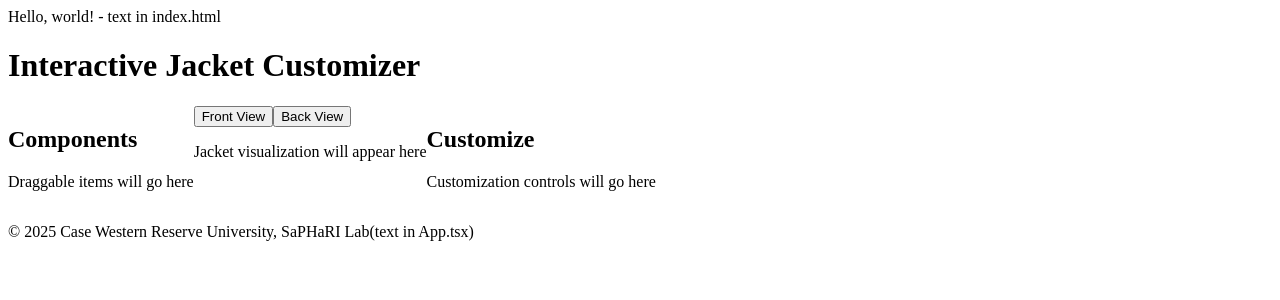
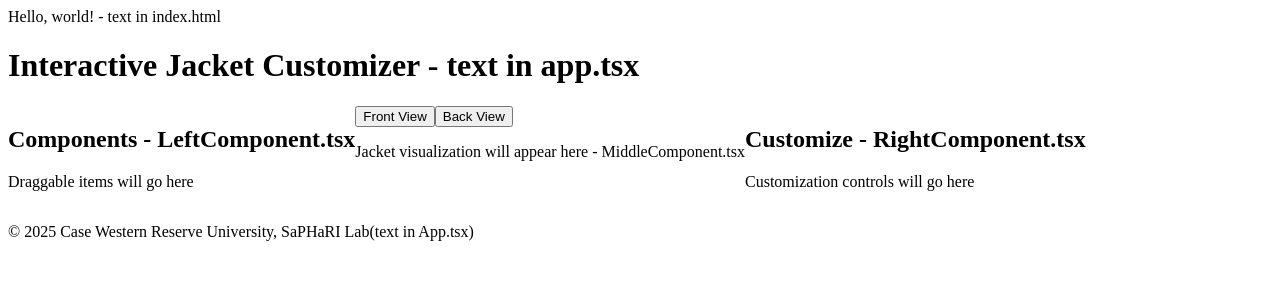
Before and after one commit to CWRU-Collaborative-Coding-Club/interactive-jacket-customizer-research, a React (Create React App) app: page / in a window 1280 px wide. Shown: the top 300 px of the page. Built offline with nearby package versions, Linux system fonts and the light colour scheme.

Commit message:
refactor: update component structure and naming conventions

```diff
--- a/package.json
+++ b/package.json
@@ -52,5 +52,5 @@
   "bugs": {
     "url": "https://github.com/CWRU-Collaborative-Coding-Club/interactive-jacket-customizer-research/issues"
   },
-  "homepage": "https://github.com/CWRU-Collaborative-Coding-Club/interactive-jacket-customizer-research#readme"
+  "homepage": "."
 }
--- a/src/App.tsx
+++ b/src/App.tsx
@@ -1,20 +1,21 @@
 // App.tsx
 import React from 'react';
-import { LeftSidebar } from './components/LeftComponent';
-import { JacketCanvas } from './components/MiddleComponent';
-import { CustomizationPanel } from './components/RightComponent';
+import './App.css';
+import { LeftComponent } from './components/LeftComponent';
+import { MiddleComponent } from './components/MiddleComponent';
+import { RightComponent } from './components/RightComponent';
 
 const App: React.FC = () => {
   return (
     <div>
       <header>
-        <h1>Interactive Jacket Customizer</h1>
+        <h1>Interactive Jacket Customizer - text in app.tsx</h1>
       </header>
       <main>
         <div style={{ display: 'flex' }}>
-          <div><LeftSidebar /></div>
-          <div><JacketCanvas /></div>
-          <div><CustomizationPanel /></div>
+          <div><LeftComponent /></div>
+          <div><MiddleComponent /></div>
+          <div><RightComponent /></div>
         </div>
       </main>
       <footer>
--- a/src/components/LeftComponent.tsx
+++ b/src/components/LeftComponent.tsx
@@ -1,10 +1,10 @@
-// src/components/LeftSidebar.tsx
+// src/components/LeftComponent.tsx
 import React from 'react';
 
-export const LeftSidebar: React.FC = () => {
+export const LeftComponent: React.FC = () => {
   return (
     <div>
-      <h2>Components</h2>
+      <h2>Components - LeftComponent.tsx</h2>
       <div>
         <p>Draggable items will go here</p>
       </div>
--- a/src/components/MiddleComponent.tsx
+++ b/src/components/MiddleComponent.tsx
@@ -1,7 +1,7 @@
-// src/components/JacketCanvas.tsx
+// src/components/MiddleComponent.tsx
 import React from 'react';
 
-export const JacketCanvas: React.FC = () => {
+export const MiddleComponent: React.FC = () => {
   return (
     <div>
       <div>
@@ -9,7 +9,7 @@ export const JacketCanvas: React.FC = () => {
         <button>Back View</button>
       </div>
       <div>
-        <p>Jacket visualization will appear here</p>
+        <p>Jacket visualization will appear here - MiddleComponent.tsx</p>
       </div>
     </div>
   );
--- a/src/components/RightComponent.tsx
+++ b/src/components/RightComponent.tsx
@@ -1,10 +1,10 @@
-// src/components/CustomizationPanel.tsx
+// src/components/RightComponent.tsx
 import React from 'react';
 
-export const CustomizationPanel: React.FC = () => {
+export const RightComponent: React.FC = () => {
   return (
     <div>
-      <h2>Customize</h2>
+      <h2>Customize - RightComponent.tsx</h2>
       <div>
         <p>Customization controls will go here</p>
       </div>
--- a/src/index.tsx
+++ b/src/index.tsx
@@ -4,4 +4,8 @@ import ReactDOM from 'react-dom/client';
 import App from './App';
 
 const root = ReactDOM.createRoot(document.getElementById('root') as HTMLElement);
-root.render(<App />);
+root.render(
+    <React.StrictMode>
+        <App />
+    </React.StrictMode>
+);
```
Also changed, not shown: 1 other file (tests, documents, lock files or other folders).
